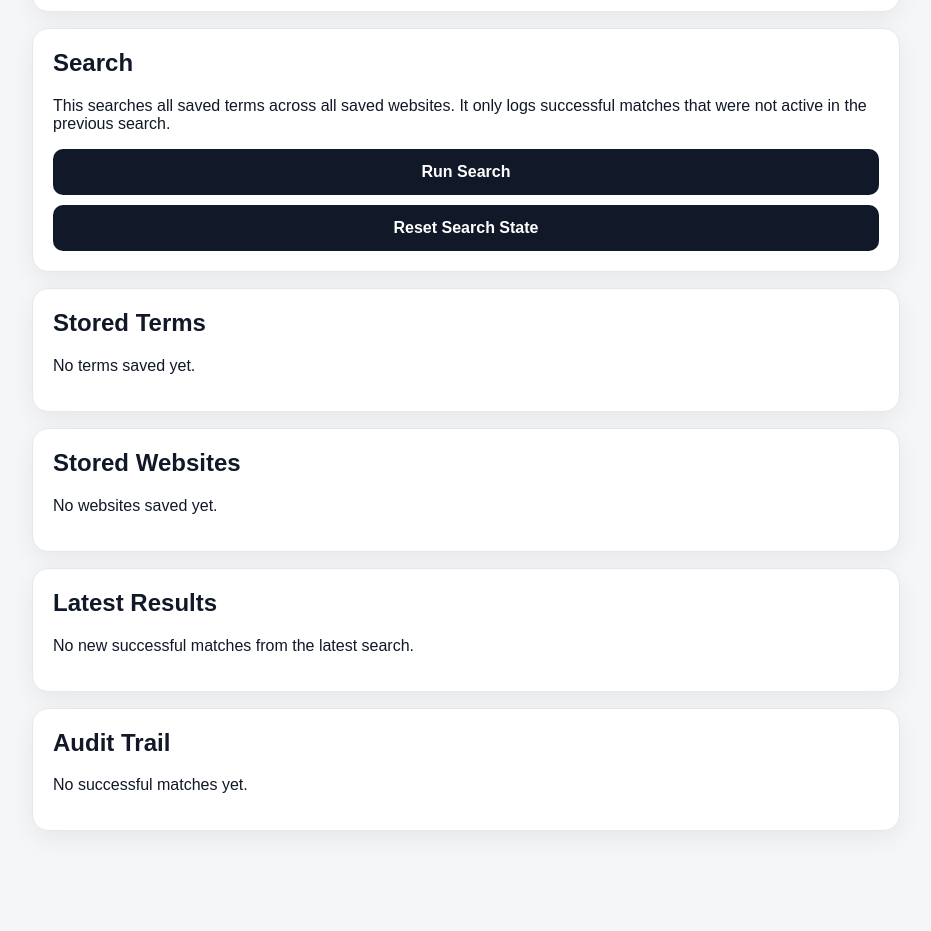
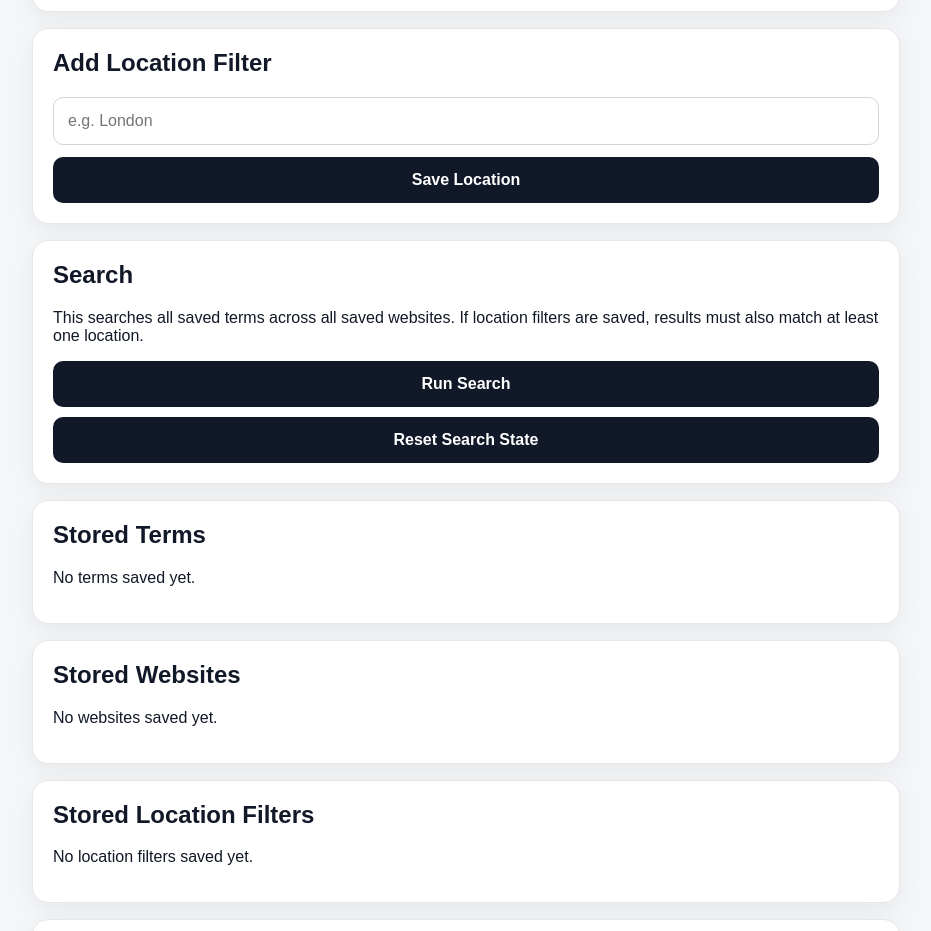
Before and after one commit to dcast-gif/Job-Watcher, a Next.js app: page / in a window 1280 px wide. Shown: the part 564-1495 px from the top of the page, without its empty margins (174-1105 px from the left). Before the commit the page ends 1471 px from the top, so only its background shows below. Built offline with nearby package versions, Linux system fonts and the light colour scheme.

Commit message:
Update page.js

```diff
--- a/app/page.js
+++ b/app/page.js
@@ -5,29 +5,33 @@ import { useEffect, useState } from "react";
 export default function HomePage() {
   const [termInput, setTermInput] = useState("");
   const [websiteInput, setWebsiteInput] = useState("");
+  const [locationInput, setLocationInput] = useState("");
+
   const [terms, setTerms] = useState([]);
   const [websites, setWebsites] = useState([]);
+  const [locations, setLocations] = useState([]);
   const [results, setResults] = useState([]);
   const [auditTrail, setAuditTrail] = useState([]);
+
   const [isSearching, setIsSearching] = useState(false);
-function resetSearchState() {
-  localStorage.removeItem("jobWatcherActiveResults");
-  localStorage.removeItem("jobWatcherResults");
 
-  setResults([]);
-
-  alert("Search state reset. Next search will treat all matches as new.");
-}
   useEffect(() => {
     setTerms(JSON.parse(localStorage.getItem("jobWatcherTerms") || "[]"));
     setWebsites(JSON.parse(localStorage.getItem("jobWatcherWebsites") || "[]"));
+    setLocations(JSON.parse(localStorage.getItem("jobWatcherLocations") || "[]"));
     setResults(JSON.parse(localStorage.getItem("jobWatcherResults") || "[]"));
     setAuditTrail(JSON.parse(localStorage.getItem("jobWatcherAuditTrail") || "[]"));
   }, []);
 
+  function resetSearchState() {
+    localStorage.removeItem("jobWatcherActiveResults");
+    localStorage.removeItem("jobWatcherResults");
+    setResults([]);
+    alert("Search state reset. Next search will treat all matches as new.");
+  }
+
   function saveTerm() {
     const cleanTerm = termInput.trim();
-
     if (!cleanTerm) return;
     if (terms.includes(cleanTerm)) return;
 
@@ -39,7 +43,6 @@ function resetSearchState() {
 
   function saveWebsite() {
     let cleanWebsite = websiteInput.trim();
-
     if (!cleanWebsite) return;
 
     cleanWebsite = cleanWebsite.replace(/^https?:\/\//, "");
@@ -51,6 +54,17 @@ function resetSearchState() {
     setWebsites(updatedWebsites);
     localStorage.setItem("jobWatcherWebsites", JSON.stringify(updatedWebsites));
     setWebsiteInput("");
+  }
+
+  function saveLocation() {
+    const cleanLocation = locationInput.trim();
+    if (!cleanLocation) return;
+    if (locations.includes(cleanLocation)) return;
+
+    const updatedLocations = [...locations, cleanLocation];
+    setLocations(updatedLocations);
+    localStorage.setItem("jobWatcherLocations", JSON.stringify(updatedLocations));
+    setLocationInput("");
   }
 
   function deleteTerm(termToDelete) {
@@ -67,6 +81,14 @@ function resetSearchState() {
     localStorage.setItem("jobWatcherWebsites", JSON.stringify(updatedWebsites));
   }
 
+  function deleteLocation(locationToDelete) {
+    const updatedLocations = locations.filter(
+      (location) => location !== locationToDelete
+    );
+    setLocations(updatedLocations);
+    localStorage.setItem("jobWatcherLocations", JSON.stringify(updatedLocations));
+  }
+
   async function runSearch() {
     if (terms.length === 0 || websites.length === 0) return;
 
@@ -80,7 +102,8 @@ function resetSearchState() {
         },
         body: JSON.stringify({
           terms,
-          websites
+          websites,
+          locations
         })
       });
 
@@ -130,58 +153,62 @@ function resetSearchState() {
         <a href="#main">Main</a>
         <a href="#terms">Terms ({terms.length})</a>
         <a href="#websites">Websites ({websites.length})</a>
+        <a href="#locations">Locations ({locations.length})</a>
         <a href="#results">Latest Results ({results.length})</a>
         <a href="#audit">Audit Trail ({auditTrail.length})</a>
       </nav>
 
       <section id="main" className="card">
         <h2>Add Search Term</h2>
-
         <input
           type="text"
           value={termInput}
           onChange={(event) => setTermInput(event.target.value)}
           placeholder="e.g. Management Accountant"
         />
-
         <button onClick={saveTerm}>Save Term</button>
       </section>
 
       <section className="card">
         <h2>Add Website</h2>
-
         <input
           type="text"
           value={websiteInput}
           onChange={(event) => setWebsiteInput(event.target.value)}
           placeholder="e.g. careers.umusic.com"
         />
-
         <button onClick={saveWebsite}>Save Website</button>
       </section>
 
       <section className="card">
+        <h2>Add Location Filter</h2>
+        <input
+          type="text"
+          value={locationInput}
+          onChange={(event) => setLocationInput(event.target.value)}
+          placeholder="e.g. London"
+        />
+        <button onClick={saveLocation}>Save Location</button>
+      </section>
+
+      <section className="card">
         <h2>Search</h2>
-
         <p>
-          This searches all saved terms across all saved websites. It only logs
-          successful matches that were not active in the previous search.
+          This searches all saved terms across all saved websites. If location
+          filters are saved, results must also match at least one location.
         </p>
 
         <button onClick={runSearch} disabled={isSearching}>
           {isSearching ? "Searching..." : "Run Search"}
         </button>
-        <button
-  onClick={resetSearchState}
-  style={{ marginTop: "10px" }}
->
+
+        <button onClick={resetSearchState} style={{ marginTop: "10px" }}>
           Reset Search State
         </button>
       </section>
 
       <section id="terms" className="card">
         <h2>Stored Terms</h2>
-
         {terms.length === 0 ? (
           <p>No terms saved yet.</p>
         ) : (
@@ -200,7 +227,6 @@ function resetSearchState() {
 
       <section id="websites" className="card">
         <h2>Stored Websites</h2>
-
         {websites.length === 0 ? (
           <p>No websites saved yet.</p>
         ) : (
@@ -220,12 +246,50 @@ function resetSearchState() {
         )}
       </section>
 
+      <section id="locations" className="card">
+        <h2>Stored Location Filters</h2>
+        {locations.length === 0 ? (
+          <p>No location filters saved yet.</p>
+        ) : (
+          <div className="list">
+            {locations.map((location) => (
+              <div className="listItem" key={location}>
+                <span>{location}</span>
+                <button
+                  className="smallButton"
+                  onClick={() => deleteLocation(location)}
+                >
+                  Delete
+                </button>
+              </div>
+            ))}
+          </div>
+        )}
+      </section>
+
       <section id="results" className="card">
         <h2>Latest Results</h2>
-
         {results.length === 0 ? (
           <p>No new successful matches from the latest search.</p>
         ) : (
+          <ResultsTable results={results} />
+        )}
+      </section>
+
+      <section id="audit" className="card">
+        <h2>Audit Trail</h2>
+        {auditTrail.length === 0 ? (
+          <p>No successful matches yet.</p>
+        ) : (
+          <ResultsTable results={auditTrail} />
+        )}
+      </section>
+    </main>
+  );
+}
+
+function ResultsTable({ results }) {
+  return (
     <div className="tableWrapper">
       <table>
         <thead>
@@ -256,47 +320,5 @@ function resetSearchState() {
         </tbody>
       </table>
     </div>
-        )}
-      </section>
-
-      <section id="audit" className="card">
-        <h2>Audit Trail</h2>
-
-        {auditTrail.length === 0 ? (
-          <p>No successful matches yet.</p>
-        ) : (
-          <div className="tableWrapper">
-            <table>
-              <thead>
-                <tr>
-                  <th>Term</th>
-                  <th>Website</th>
-                  <th>Result</th>
-                  <th>Date Found</th>
-                </tr>
-              </thead>
-              <tbody>
-                {auditTrail.map((result, index) => (
-                  <tr key={`${result.term}-${result.url}-${index}`}>
-                    <td>{result.term}</td>
-                    <td>{result.website}</td>
-                 <td>
-  <a
-    href={result.url}
-    target="_blank"
-    rel="noopener noreferrer"
-  >
-    {result.title}
-  </a>
-</td>
-                    <td>{new Date(result.foundAt).toLocaleString()}</td>
-                  </tr>
-                ))}
-              </tbody>
-            </table>
-          </div>
-        )}
-      </section>
-    </main>
   );
 }
```
Lines whose indentation alone changed are shown as unchanged.
